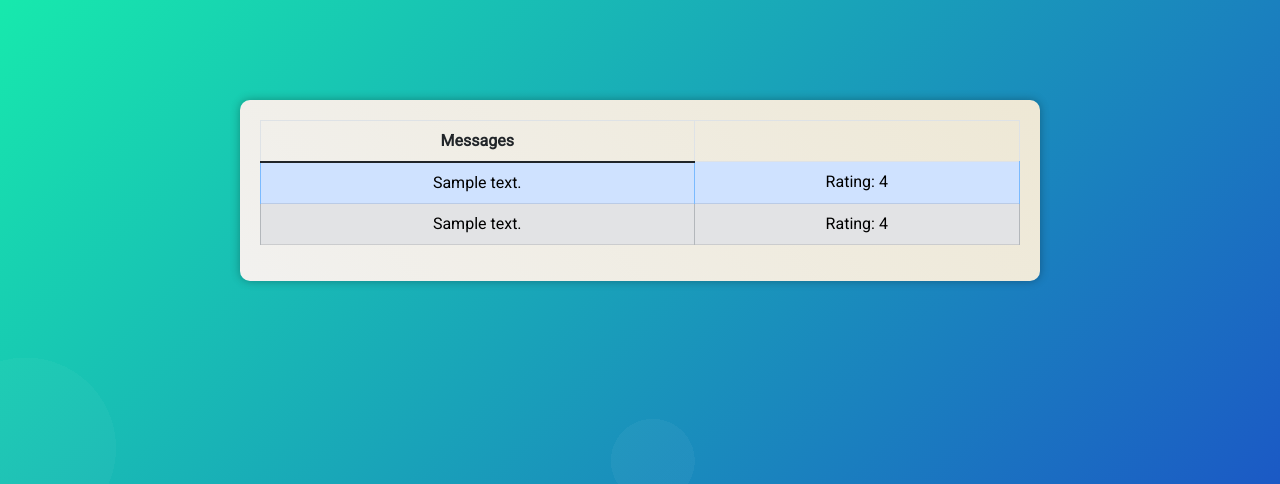
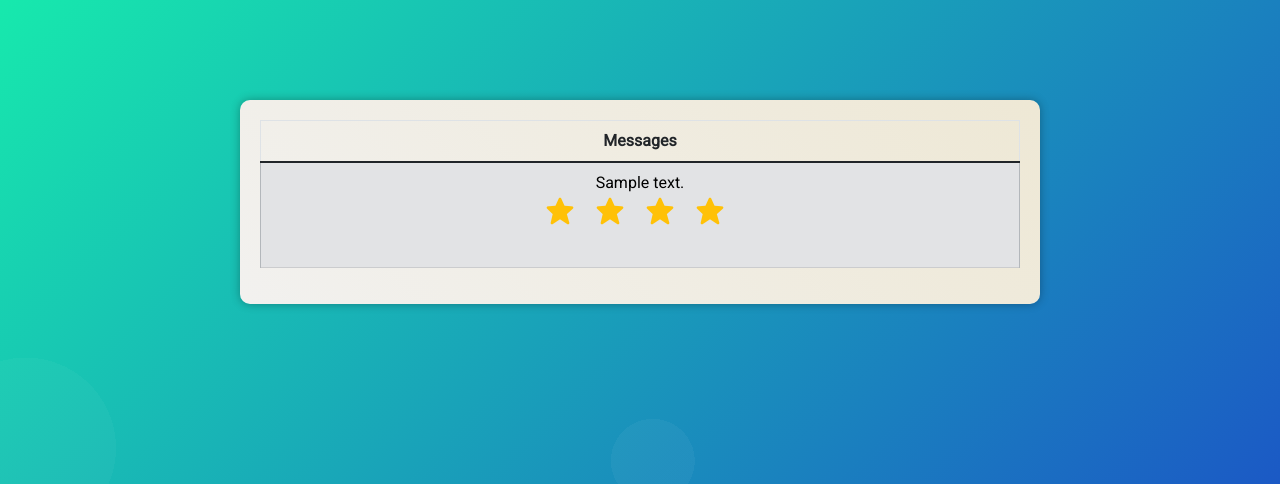
Before and after one commit to labeebarbisoft/training-01, a Django app: template apps/rentals/templates/rentals/messages.html in a window 1280 px wide. Shown: the part 63-547 px from the top of the page. Run offline with Django 4.2, Linux system fonts and the light colour scheme; the template is opened without the code that fills it: most values are stand-ins (such as "Sample title", 1, 10 or a date in 2020); some libraries are stand-ins or nearby versions.

Commit message:
added rating

```diff
--- a/apps/rentals/static/rating.css
+++ b/apps/rentals/static/messages.css
@@ -88,8 +88,3 @@
 .btn-group .btn.cancel:hover {
 	background: var(--light);
 }
-
-#model-image {
-    width: 800px;
-    height: 550px;
-}
--- a/apps/rentals/templates/rentals/home.html
+++ b/apps/rentals/templates/rentals/home.html
@@ -11,7 +11,7 @@
       </tr>
     </thead>
     <tbody>
-        {% for field in user.profile.booked_rides.all %}
+        {% for field in booked_rides %}
       <tr>
             <th scope="row">{{ field.id }}</th>
             <td>{{ field.pickup_location }}</td>
--- a/apps/rentals/templates/rentals/messages.html
+++ b/apps/rentals/templates/rentals/messages.html
@@ -1,14 +1,13 @@
 {% extends "rentals/base.html" %}
 {% load static %}
 
+
 {% block extra_css %}
-    <link rel="stylesheet" type="text/css" href="{% static 'rating.css' %}">
+    <link rel="stylesheet" type="text/css" href="{% static 'messages.css' %}">
 {% endblock %}
 
+
 {% block content %}
-
-
-
 <table class="table table-bordered">
     <thead>
       <tr>
@@ -16,16 +15,16 @@
       </tr>
     </thead>
     <tbody>
-      {% for message in unread_notifications %}
-      <tr class="table-primary">
-          <td>{{ message }}</td>
-
+      {% for message in notifications %}
+      <tr class="
+          {% if message.status_read == False %}
+          table-primary
+          {% else %}
+          table-secondary
+          {% endif %}">
+          <td>{{ message }}
           {% if message.status == "completed" %}
             {% if message.booking_request.reviewed == False %}
-              <td>
-
-
-                <div class="wrapper">
               <form method="post" action="/submit_rating">
                 {% csrf_token %}
                 <input type="hidden" name="booking_request_id" value="{{ message.booking_request.id }}">
@@ -37,77 +36,26 @@
                   <i class='bx bx-star star' style="--i: 3;"></i>
                   <i class='bx bx-star star' style="--i: 4;"></i>
                 </div>
-                      <input type="submit" value="Submit">
+                  <input type="submit" class="btn btn-primary" value="Submit">
                 </div>
               </form>
-                </div>
-
-
-
-
           </td>
             {% else %}
-              <td>Rating: {{ message.booking_request.rating }}</td>
+
+              <div class="rating">
+                {% with ''|center:message.booking_request.rating as range %}
+                  {% for _ in range %}
+                    <i class='bx active bxs-star' style="--i: 1;"></i>
+                  {% endfor %}
+                  {% endwith %}
+              </div>
+          </td>
             {% endif %}
           {% elif message.booking_request.status == "approved" %}
-          <td>
               <form method="post" action="/mark_complete">
                   {% csrf_token %}
                   <input type="hidden" name="booking_request_id" value="{{ message.booking_request.id }}">
-                <input type="submit" value="Mark as complete">
-            </form>
-          </td>
-          {% endif %}
-      </tr>
-      {% endfor %}
-
-
-
-      {% for message in read_notifications %}
-      <tr class="table-secondary">
-          <td>{{ message }}</td>
-
-
-          {% if message.status == "completed" %}
-            {% if message.booking_request.reviewed == False %}
-              <td>
-
-
-
-                <div class="wrapper">
-                  <form method="post" action="/submit_rating">
-                    {% csrf_token %}
-                    <input type="hidden" name="booking_request_id" value="{{ message.booking_request.id }}">
-                    <div class="rating">
-                      <input type="number" name="rating" hidden>
-                      <i class='bx bx-star star' style="--i: 0;"></i>
-                      <i class='bx bx-star star' style="--i: 1;"></i>
-                      <i class='bx bx-star star' style="--i: 2;"></i>
-                      <i class='bx bx-star star' style="--i: 3;"></i>
-                      <i class='bx bx-star star' style="--i: 4;"></i>
-                    </div>
-                      <input type="submit" value="Submit">
-                    </div>
-                  </form>
-                </div>
-
-
-
-
-
-
-
-
-              </td>
-            {% else %}
-              <td>Rating: {{ message.booking_request.rating }}</td>
-            {% endif %}
-          {% elif message.booking_request.status == "approved" %}
-            <td>
-              <form method="post" action="/mark_complete">
-                  {% csrf_token %}
-                  <input type="hidden" name="booking_request_id" value="{{ message.booking_request.id }}">
-                  <input type="submit" value="Mark as complete">
+                  <input type="submit" class="btn btn-primary" value="Mark as complete">
               </form>
           </td>
           {% endif %}
@@ -115,10 +63,9 @@
       {% endfor %}
   </tbody>
 </table>
+{% endblock %}
 
 
+{% block extra_js %}
+    <script src="{% static 'messages.js' %}"></script>
 {% endblock %}
-
-{% block extra_js %}
-    <script src="{% static 'rating.js' %}"></script>
-{% endblock %}
```
Also changed, not shown: apps/rentals/templates/rentals/success.html (deleted, +0 -10 lines), apps/rentals/templates/rentals/vehicle_menu.html (+0 -13 lines), apps/rentals/views.py (+4 -11 lines), apps/rentals/static/messages.js (renamed from apps/rentals/static/rating.js), 1 other file. Lines whose indentation alone changed are shown as unchanged.
